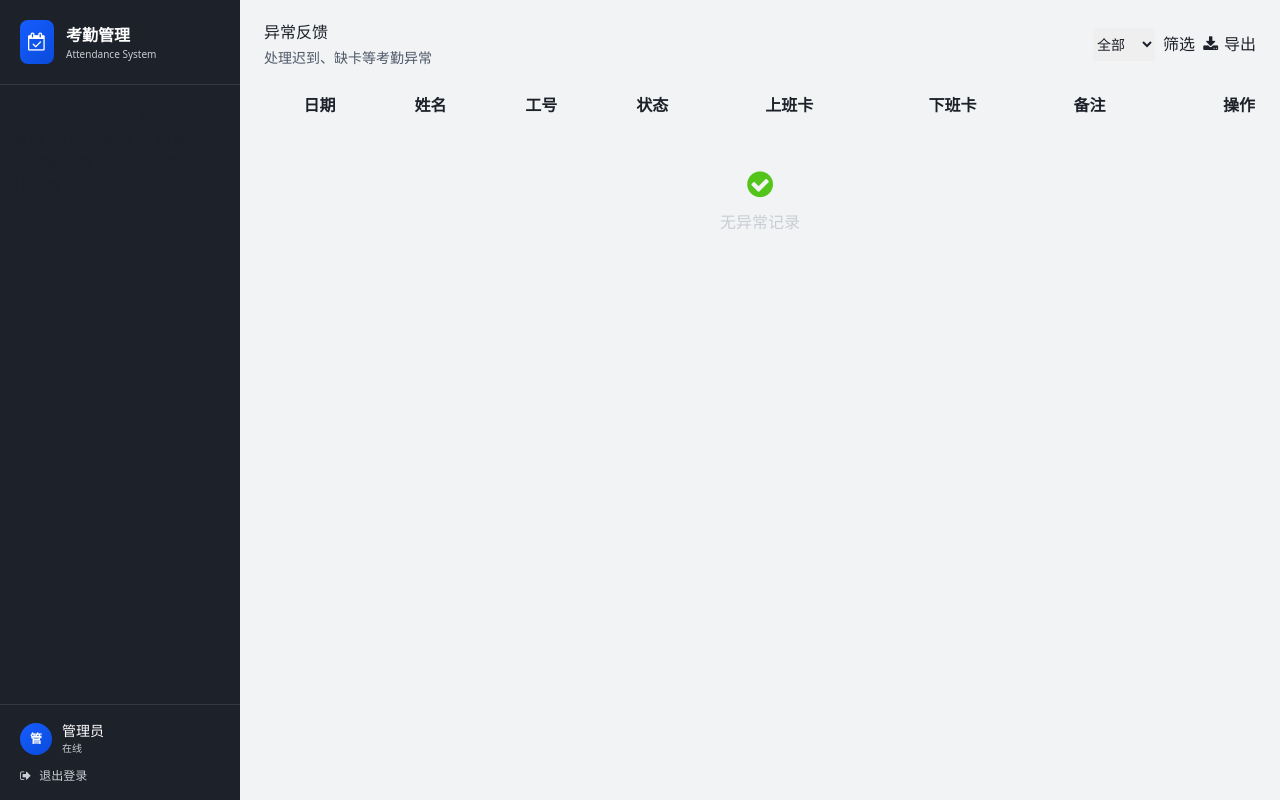
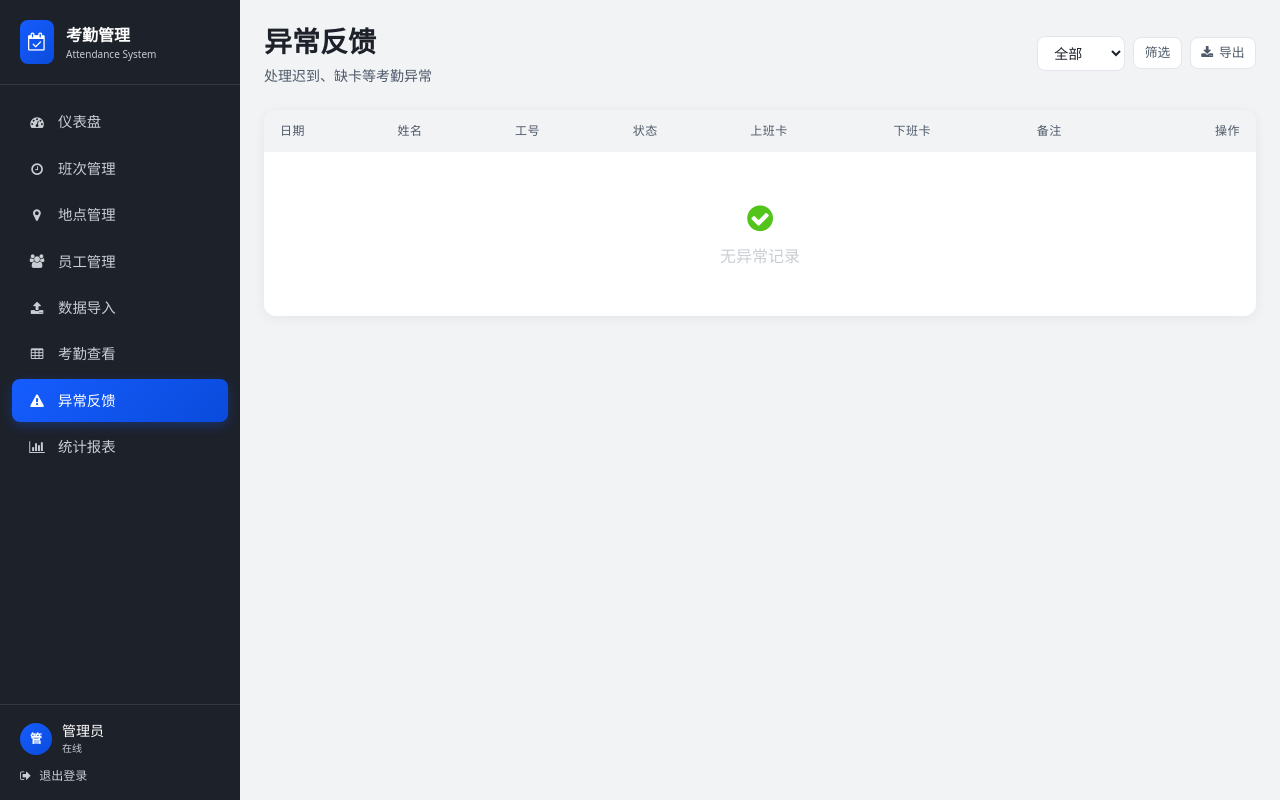
Before and after one commit to lirunwen/attendance-system, a Flask app: page /anomalies in a window 1280 px wide. Run offline with Flask 3, Linux system fonts and the light colour scheme; the visitor is signed in with stand-in values (Sample User, id 1); some libraries are stand-ins or nearby versions.

Commit message:
fix sidebar visibility: replace @apply with plain CSS
Tailwind CDN <style> blocks do NOT support @apply directives,
so all sidebar-link, stat-card, btn-*, form-*, badge-*, etc.
classes were no-ops. Rewritten as plain CSS with identical
visual values.

```diff
--- a/templates/base.html
+++ b/templates/base.html
@@ -11,49 +11,101 @@
     <!-- Chart.js -->
     <script src="https://cdn.jsdelivr.net/npm/chart.js@4.4.8/dist/chart.umd.min.js"></script>
     <style>
-        .card-shadow { box-shadow: 0 4px 20px rgba(0, 0, 0, 0.08); }
-        .card-hover { transition: all 0.3s ease; }
-        .card-hover:hover { transform: translateY(-5px); box-shadow: 0 8px 30px rgba(0, 0, 0, 0.12); }
+        /* Plain CSS — NO @apply (CDN doesn't support it) */
+        .sidebar-link {
+            display: flex; align-items: center; gap: 0.75rem;
+            padding: 0.65rem 1rem;
+            border-radius: 0.5rem;
+            font-size: 0.9rem;
+            color: #C9CDD4;
+            transition: all 0.2s;
+            text-decoration: none;
+        }
+        .sidebar-link:hover { background: rgba(255,255,255,0.1); color: #fff; }
+        .sidebar-link.active {
+            background: linear-gradient(135deg, #165DFF 0%, #0A4BDB 100%);
+            color: #fff; font-weight: 500;
+            box-shadow: 0 4px 12px rgba(22,93,255,0.3);
+        }
+        .sidebar-link i { width: 18px; text-align: center; font-size: 0.85rem; }
+        .card-shadow { box-shadow: 0 2px 12px rgba(0,0,0,0.06); }
+        .card-hover { transition: all 0.25s ease; }
+        .card-hover:hover { transform: translateY(-3px); box-shadow: 0 8px 25px rgba(0,0,0,0.1); }
         .gradient-bg { background: linear-gradient(135deg, #165DFF 0%, #0A4BDB 100%); }
-        .gradient-bg-hover { background: linear-gradient(135deg, #165DFF 0%, #0A4BDB 100%); }
-        .gradient-bg-hover:hover { background: linear-gradient(135deg, #1A6BFF 0%, #1055E0 100%); }
-        .sidebar-link { @apply flex items-center gap-3 px-4 py-2.5 rounded-lg transition-all duration-200 text-[#C9CDD4] hover:bg-white/10 hover:text-white; }
-        .sidebar-link.active { @apply gradient-bg text-white font-medium shadow-lg; }
-        .stat-card { @apply bg-white rounded-xl p-5 card-shadow card-hover; }
-        .chart-card { @apply bg-white rounded-xl p-6 card-shadow; }
-        .page-title { @apply text-[clamp(1.35rem,2.5vw,1.75rem)] font-bold text-[#1D2129]; }
-        .section-title { @apply text-base font-semibold text-[#1D2129]; }
-        .btn-primary { @apply gradient-bg-hover text-white px-4 py-2 rounded-lg text-sm font-medium transition-all duration-200 hover:shadow-lg active:scale-[0.98]; }
-        .btn-primary-sm { @apply gradient-bg-hover text-white px-3 py-1.5 rounded-lg text-sm font-medium transition-all duration-200 hover:shadow-lg; }
-        .btn-outline { @apply border border-[#E5E6EB] text-[#4E5969] px-4 py-2 rounded-lg text-sm font-medium transition-all duration-200 hover:bg-[#F2F3F5] hover:border-[#C9CDD4]; }
-        .btn-outline-sm { @apply border border-[#E5E6EB] text-[#4E5969] px-3 py-1.5 rounded-lg text-sm font-medium transition-all duration-200 hover:bg-[#F2F3F5] hover:border-[#C9CDD4]; }
-        .btn-success { @apply bg-[#52C41A] text-white px-4 py-2 rounded-lg text-sm font-medium transition-all duration-200 hover:bg-[#43A514] hover:shadow-lg; }
-        .btn-warning { @apply bg-[#FAAD14] text-white px-4 py-2 rounded-lg text-sm font-medium transition-all duration-200 hover:bg-[#D9920B] hover:shadow-lg; }
-        .btn-danger { @apply bg-[#FF4D4F] text-white px-4 py-2 rounded-lg text-sm font-medium transition-all duration-200 hover:bg-[#D9363E] hover:shadow-lg; }
-        .form-input { @apply w-full border border-[#E5E6EB] rounded-lg px-3 py-2 text-sm focus:outline-none focus:ring-2 focus:ring-[#165DFF]/30 focus:border-[#165DFF] transition-all; }
-        .form-select { @apply w-full border border-[#E5E6EB] rounded-lg px-3 py-2 text-sm bg-white focus:outline-none focus:ring-2 focus:ring-[#165DFF]/30 focus:border-[#165DFF] transition-all appearance-none; }
-        .form-label { @apply block text-sm font-medium text-[#4E5969] mb-1.5; }
-        .badge { @apply inline-flex items-center px-2.5 py-0.5 rounded-full text-xs font-medium; }
-        .badge-normal { @apply bg-[#E8F8E0] text-[#52C41A]; }
-        .badge-late, .badge-both { @apply bg-[#FFF7E6] text-[#FAAD14]; }
-        .badge-early_leave { @apply bg-[#E6F7FF] text-[#36CFC9]; }
-        .badge-no_punch_in, .badge-no_punch_out, .badge-absent { @apply bg-[#FFF0F0] text-[#FF4D4F]; }
-        .badge-anomaly { @apply bg-[#FFF0F0] text-[#FF4D4F]; }
-        .table-header { @apply bg-[#F2F3F5] text-left text-xs font-medium text-[#4E5969] uppercase tracking-wider px-4 py-3; }
-        .table-cell { @apply px-4 py-3 text-sm border-b border-[#F2F3F5]; }
-        .modal-mask { @apply fixed inset-0 bg-black/40 backdrop-blur-sm z-50 flex items-center justify-center; }
-        .modal-content { @apply bg-white rounded-2xl card-shadow max-w-lg w-full mx-4 max-h-[90vh] overflow-y-auto; }
-        .attendance-cell { @apply inline-flex items-center justify-center w-7 h-7 rounded-md text-xs font-semibold transition-all duration-150 cursor-help; }
-        .attendance-cell:hover { transform: scale(1.2); }
-        /* Custom scrollbar */
+        .stat-card { background: #fff; border-radius: 0.75rem; padding: 1.25rem; box-shadow: 0 2px 12px rgba(0,0,0,0.06); transition: all 0.25s ease; }
+        .stat-card:hover { transform: translateY(-3px); box-shadow: 0 8px 25px rgba(0,0,0,0.1); }
+        .chart-card { background: #fff; border-radius: 0.75rem; padding: 1.5rem; box-shadow: 0 2px 12px rgba(0,0,0,0.06); }
+        .page-title { font-size: clamp(1.35rem,2.5vw,1.75rem); font-weight: 700; color: #1D2129; }
+        .section-title { font-size: 1rem; font-weight: 600; color: #1D2129; }
+        .btn-primary {
+            display: inline-flex; align-items: center; gap: 0.5rem;
+            background: linear-gradient(135deg, #165DFF 0%, #0A4BDB 100%);
+            color: #fff; padding: 0.5rem 1rem; border-radius: 0.5rem; border: none;
+            font-size: 0.875rem; font-weight: 500; cursor: pointer;
+            transition: all 0.2s; text-decoration: none;
+        }
+        .btn-primary:hover { box-shadow: 0 4px 12px rgba(22,93,255,0.3); }
+        .btn-primary-sm {
+            display: inline-flex; align-items: center; gap: 0.4rem;
+            background: linear-gradient(135deg, #165DFF 0%, #0A4BDB 100%);
+            color: #fff; padding: 0.35rem 0.75rem; border-radius: 0.5rem; border: none;
+            font-size: 0.8rem; font-weight: 500; cursor: pointer;
+            transition: all 0.2s; text-decoration: none;
+        }
+        .btn-primary-sm:hover { box-shadow: 0 4px 12px rgba(22,93,255,0.3); }
+        .btn-outline {
+            display: inline-flex; align-items: center; gap: 0.5rem;
+            border: 1px solid #E5E6EB; color: #4E5969;
+            padding: 0.5rem 1rem; border-radius: 0.5rem;
+            font-size: 0.875rem; font-weight: 500; cursor: pointer;
+            transition: all 0.2s; background: #fff; text-decoration: none;
+        }
+        .btn-outline:hover { background: #F2F3F5; border-color: #C9CDD4; }
+        .btn-outline-sm {
+            display: inline-flex; align-items: center; gap: 0.4rem;
+            border: 1px solid #E5E6EB; color: #4E5969;
+            padding: 0.35rem 0.65rem; border-radius: 0.5rem;
+            font-size: 0.8rem; font-weight: 500; cursor: pointer;
+            transition: all 0.2s; background: #fff; text-decoration: none;
+        }
+        .btn-outline-sm:hover { background: #F2F3F5; border-color: #C9CDD4; }
+        .btn-success {
+            display: inline-flex; align-items: center; gap: 0.5rem;
+            background: #52C41A; color: #fff; padding: 0.5rem 1rem; border-radius: 0.5rem; border: none;
+            font-size: 0.875rem; font-weight: 500; cursor: pointer; transition: all 0.2s;
+        }
+        .btn-success:hover { background: #43A514; box-shadow: 0 4px 12px rgba(82,196,26,0.3); }
+        .form-input {
+            width: 100%; border: 1px solid #E5E6EB; border-radius: 0.5rem;
+            padding: 0.5rem 0.75rem; font-size: 0.875rem; outline: none;
+            transition: all 0.2s; background: #fff;
+        }
+        .form-input:focus { border-color: #165DFF; box-shadow: 0 0 0 3px rgba(22,93,255,0.15); }
+        .form-select {
+            width: 100%; border: 1px solid #E5E6EB; border-radius: 0.5rem;
+            padding: 0.5rem 0.75rem; font-size: 0.875rem; outline: none;
+            transition: all 0.2s; background: #fff; appearance: auto;
+        }
+        .form-select:focus { border-color: #165DFF; box-shadow: 0 0 0 3px rgba(22,93,255,0.15); }
+        .form-label { display: block; font-size: 0.85rem; font-weight: 500; color: #4E5969; margin-bottom: 0.35rem; }
+        .badge { display: inline-flex; align-items: center; padding: 0.15rem 0.6rem; border-radius: 999px; font-size: 0.75rem; font-weight: 500; }
+        .badge-normal { background: #E8F8E0; color: #52C41A; }
+        .badge-late, .badge-both { background: #FFF7E6; color: #FAAD14; }
+        .badge-early_leave { background: #E6F7FF; color: #36CFC9; }
+        .badge-no_punch_in, .badge-no_punch_out, .badge-absent { background: #FFF0F0; color: #FF4D4F; }
+        .badge-anomaly { background: #FFF0F0; color: #FF4D4F; }
+        .table-header { background: #F2F3F5; text-align: left; font-size: 0.75rem; font-weight: 500; color: #4E5969; text-transform: uppercase; letter-spacing: 0.5px; padding: 0.75rem 1rem; }
+        .table-cell { padding: 0.7rem 1rem; font-size: 0.875rem; border-bottom: 1px solid #F2F3F5; }
+        .modal-mask { position: fixed; inset: 0; background: rgba(0,0,0,0.4); backdrop-filter: blur(4px); z-index: 50; display: flex; align-items: center; justify-content: center; }
+        .modal-content { background: #fff; border-radius: 1rem; box-shadow: 0 10px 40px rgba(0,0,0,0.12); max-width: 32rem; width: 100%; margin: 0 1rem; max-height: 90vh; overflow-y: auto; }
+        .attendance-cell { display: inline-flex; align-items: center; justify-content: center; width: 28px; height: 28px; border-radius: 6px; font-size: 0.8rem; font-weight: 600; transition: all 0.15s; cursor: help; }
+        .attendance-cell:hover { transform: scale(1.25); }
         ::-webkit-scrollbar { width: 6px; }
         ::-webkit-scrollbar-track { background: transparent; }
         ::-webkit-scrollbar-thumb { background: #C9CDD4; border-radius: 3px; }
         ::-webkit-scrollbar-thumb:hover { background: #A0A6B0; }
-        /* Fade in animation */
         @keyframes fadeIn { from { opacity: 0; transform: translateY(12px); } to { opacity: 1; transform: translateY(0); } }
         .fade-in { animation: fadeIn 0.35s ease-out both; }
-        .fade-in:nth-child(1) { animation-delay: 0s; }
         .fade-in:nth-child(2) { animation-delay: 0.05s; }
         .fade-in:nth-child(3) { animation-delay: 0.10s; }
         .fade-in:nth-child(4) { animation-delay: 0.15s; }
```
